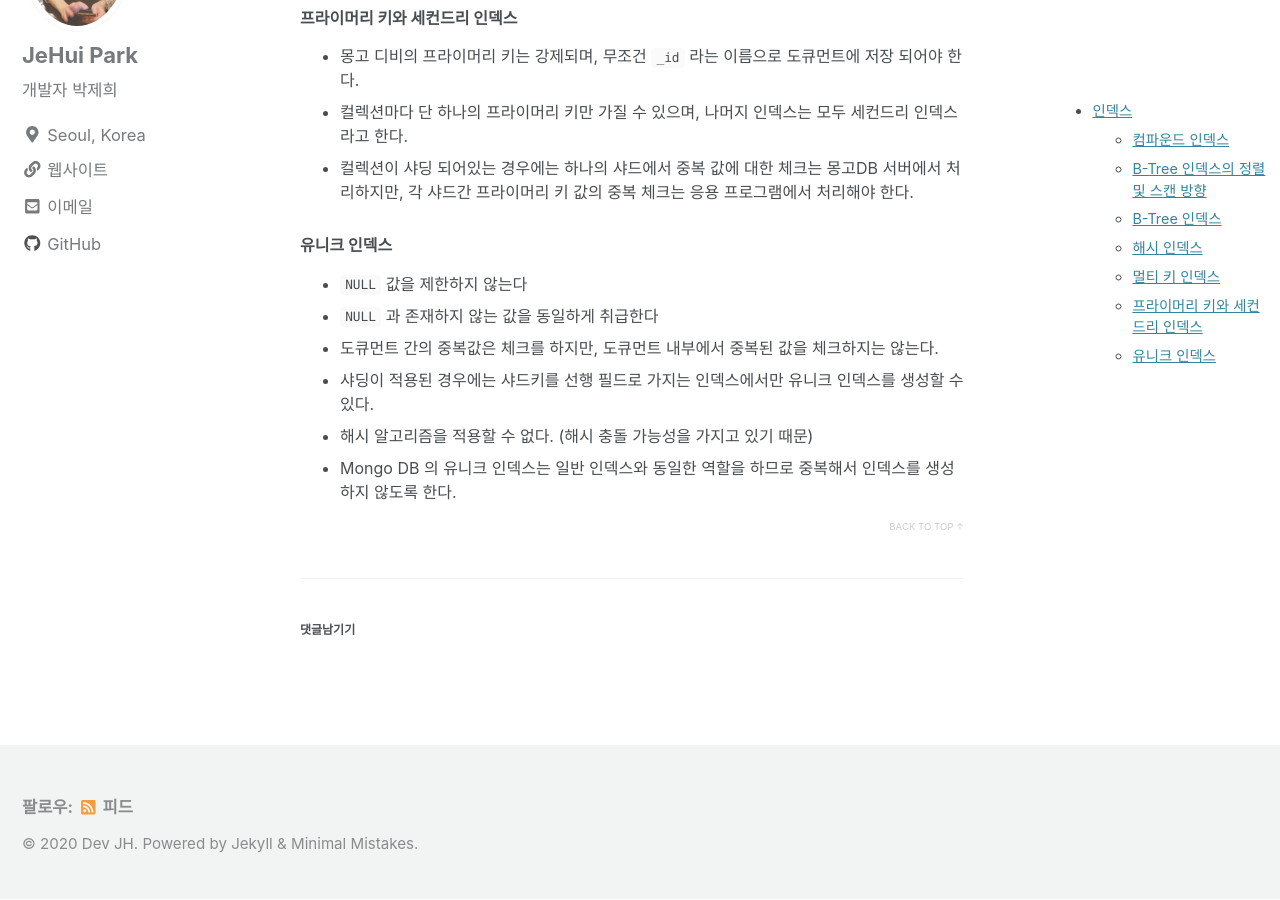
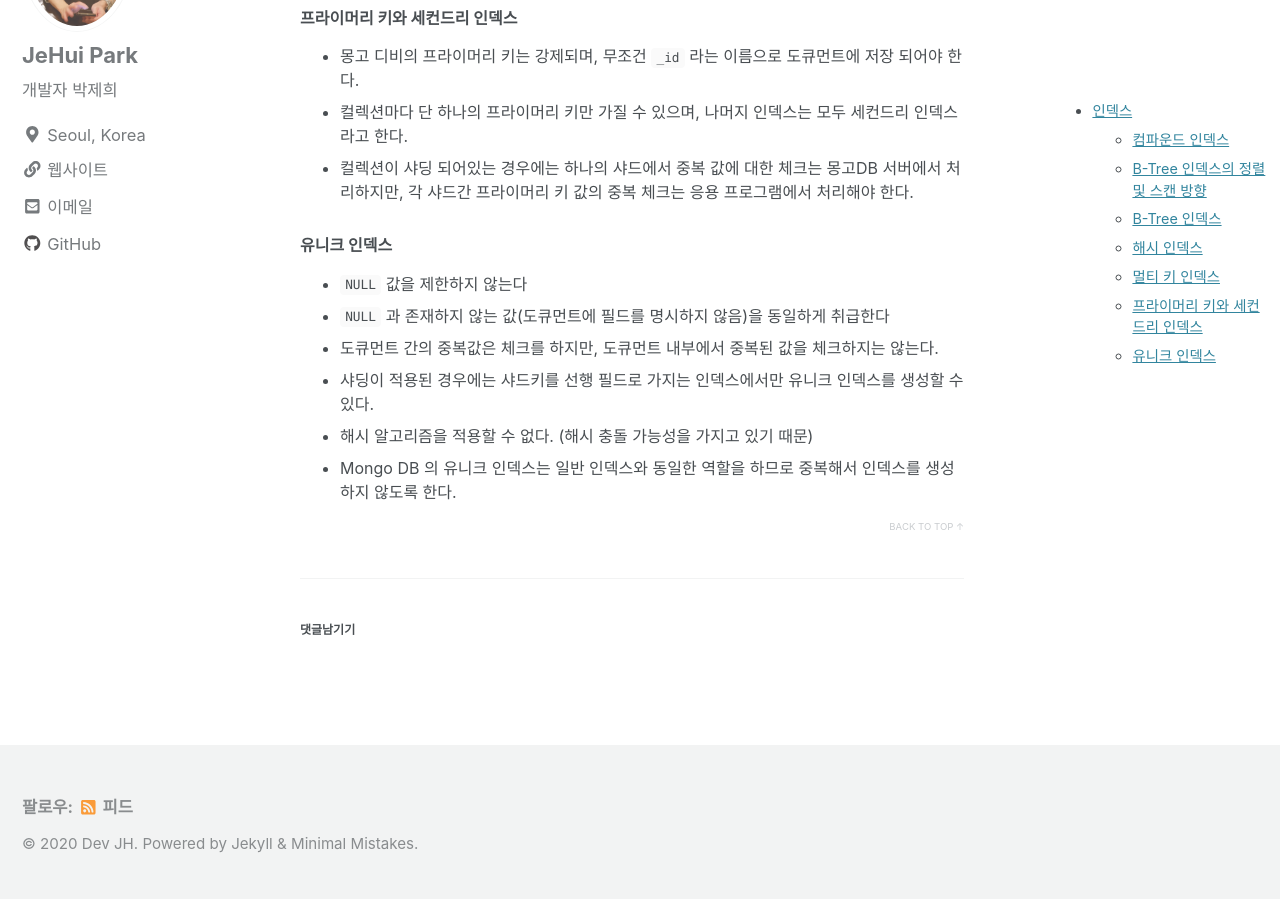
Before and after one commit to JeHuiPark/JeHuiPark.github.io, a Jekyll site: the page built from _posts/2020-08-16-mongo-study.md, in a window 1280 px wide and 900 px high, scrolled down 3244 px. Built offline with Jekyll 4.4.1, drawn with Linux system fonts in a browser that asks for light colours; nearby versions of some CDN libraries; comment, search, counter and statistics services are not loaded.

Commit message:
Update 2020-08-16-mongo-study.md

```diff
--- a/_posts/2020-08-16-mongo-study.md
+++ b/_posts/2020-08-16-mongo-study.md
@@ -115,7 +115,7 @@ Ex)
 
 ### 유니크 인덱스
 - `NULL` 값을 제한하지 않는다
-- `NULL` 과 존재하지 않는 값을 동일하게 취급한다
+- `NULL` 과 존재하지 않는 값(도큐먼트에 필드를 명시하지 않음)을 동일하게 취급한다
 - 도큐먼트 간의 중복값은 체크를 하지만, 도큐먼트 내부에서 중복된 값을 체크하지는 않는다.
 - 샤딩이 적용된 경우에는 샤드키를 선행 필드로 가지는 인덱스에서만 유니크 인덱스를 생성할 수 있다.
 - 해시 알고리즘을 적용할 수 없다. (해시 충돌 가능성을 가지고 있기 때문)
```
